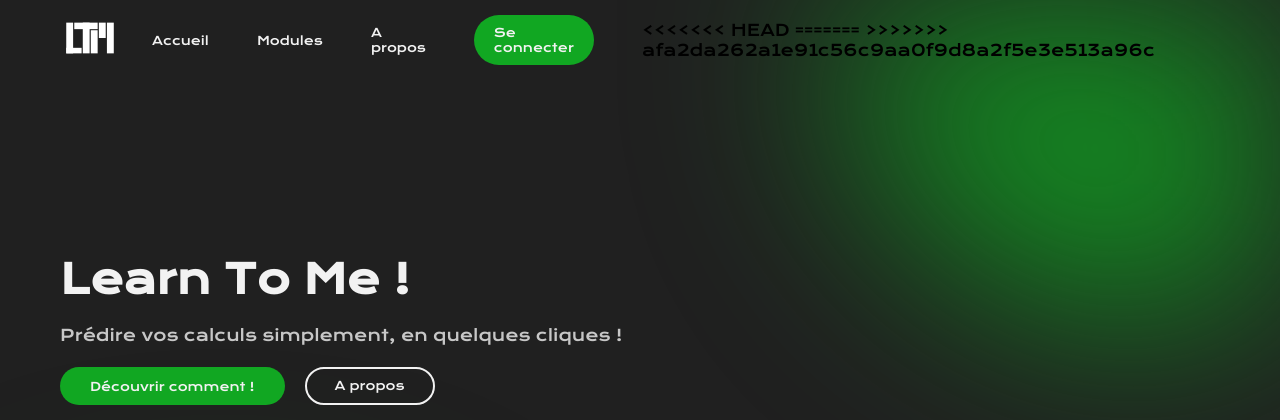
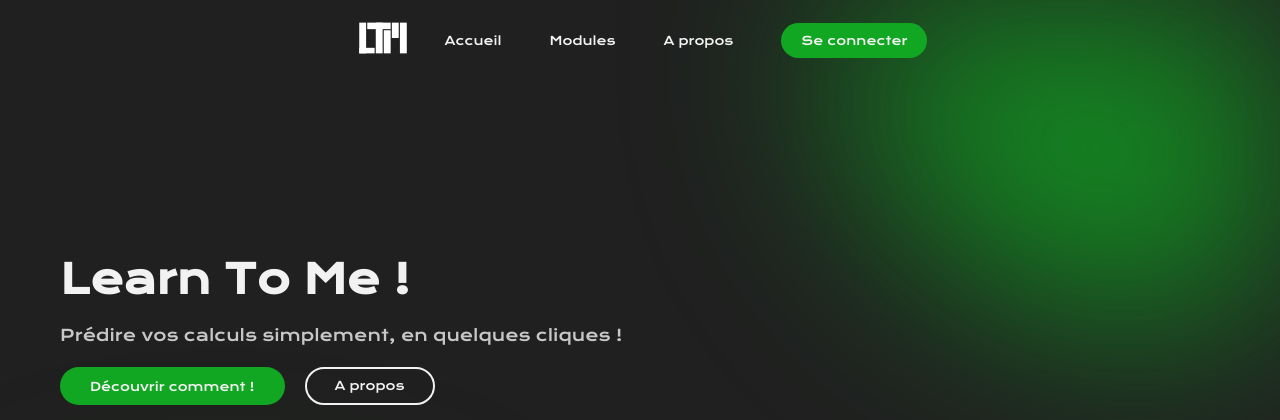
Before and after one commit to mathieuChdz/SAE_S5_S6_BUT3, a PHP site: page /index.php in a window 1280 px wide. Shown: the top 420 px of the page. Run offline with PHP 8.4, Linux system fonts and the light colour scheme; some libraries are stand-ins or nearby versions.

Commit message:
Correction conflit alt

```diff
--- a/src_web/imports/navbar.php
+++ b/src_web/imports/navbar.php
@@ -27,11 +27,7 @@
                             <a class='global-navbar-links-connexion nav-links' href='404.php'>Mon espace</a>
                             <a class='global-navbar-links-connexion nav-links' href='admin.php'>Admin</a>
                             <a class='global-navbar-links-connexion nav-links' href='deconnexion.php'>Se déconnecter</a>
-<<<<<<< HEAD
-                            <img class='nav-resp-menu' alt='img-btn-navbar' src='img/menu_resp.png' onclick='toggleMenu()'>
-=======
                             <img class='nav-resp-menu' src='img/menu_resp.png' alt='icon menu burger' onclick='toggleMenu()'>
->>>>>>> afa2da262a1e91c56c9aa0f9d8a2f5e3e513a96c
                             ";
                         }else{
                             // Compte utilisateur
@@ -41,11 +37,7 @@
                             <a class='nav-links' href='apropos.php'>A propos</a>
                             <a class='global-navbar-links-connexion nav-links' href='404.php'>Mon espace</a>
                             <a class='global-navbar-links-connexion nav-links' href='deconnexion.php'>Se déconnecter</a>
-<<<<<<< HEAD
-                            <img class='nav-resp-menu' alt='img-btn-navbar' src='img/menu_resp.png' onclick='toggleMenu()'>
-=======
                             <img class='nav-resp-menu' src='img/menu_resp.png' alt='icon menu burger' onclick='toggleMenu()'>
->>>>>>> afa2da262a1e91c56c9aa0f9d8a2f5e3e513a96c
                             ";
                         }
                     }else{
@@ -55,11 +47,7 @@
                         <a class='nav-links' href='modules.php'>Modules</a>
                         <a class='nav-links' href='apropos.php'>A propos</a>
                         <a class='global-navbar-links-connexion nav-links' href='connexion.php'>Se connecter</a>
-<<<<<<< HEAD
-                        <img class='nav-resp-menu' alt='img-btn-navbar' src='img/menu_resp.png' onclick='toggleMenu()'>
-=======
                         <img class='nav-resp-menu' src='img/menu_resp.png' alt='icon menu burger' onclick='toggleMenu()'>
->>>>>>> afa2da262a1e91c56c9aa0f9d8a2f5e3e513a96c
                         ";
                     }
                 ?>
```
